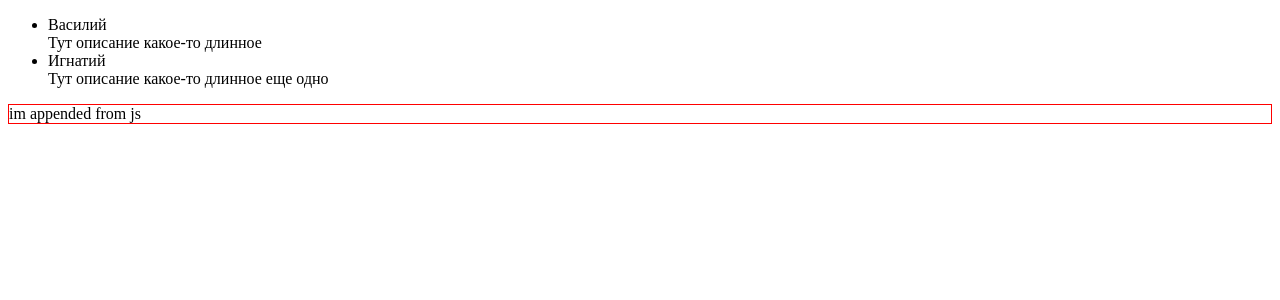
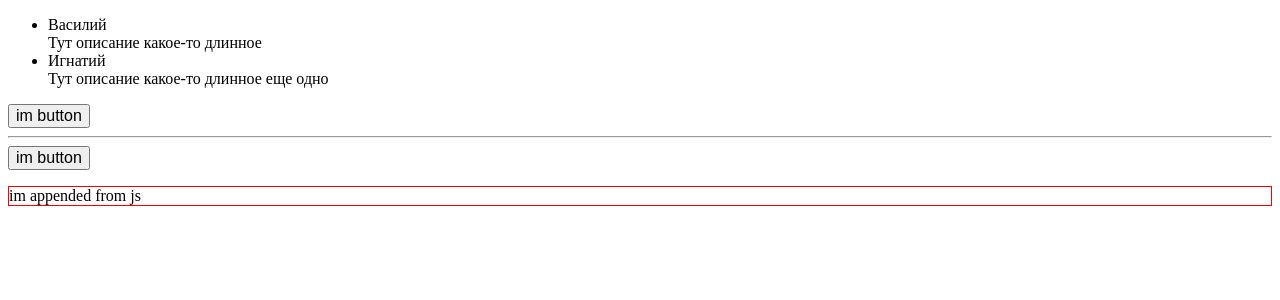
Before and after one commit to smartbitrixcomponent/smatrix-core, a PHP site: page / in a window 1280 px wide. Shown: the top 300 px of the page. Run offline with PHP 8.4, Linux system fonts and the light colour scheme.

Commit message:
Добавляет компонент заглушку. Изменился принцип подключения css и js компонента, теперь подключаются только уникальные файлы

```diff
--- a/index.php
+++ b/index.php
@@ -11,6 +11,7 @@
         false
     );
 ?>
+<?$APPLICATION->IncludeComponent("bitrix:button", "default", array("CONTENT" => "im button"));?>
 <?php
     require __DIR__."/local/core/bootstrap/footer.php"
 ?>
--- a/local/core/class/ComponentAdapter.php
+++ b/local/core/class/ComponentAdapter.php
@@ -15,6 +15,7 @@ class ComponentAdapter {
         $this->nameSpace = $explodeName[0];
         $this->folderName = $explodeName[1];
         $this->ComponentPath = $this->MakeComponentPath($componentName);
+        $this->MockComponentPath = __DIR__."/../mock/component.php";
         $this->ComponentPathTemplate = $this->MakeTemplatePath();
         $this->ComponentPathCSS = $this->getComponentAsset($this->MakeCSSPath());
         $this->ComponentPathJS = $this->getComponentAsset($this->MakeJSPath());
@@ -22,13 +23,13 @@ class ComponentAdapter {
 
 
     public function getComponent() {
+        $arResult = $this->getMockData();
+        $this->combineCSS();
+        $this->combineJS();
         if (file_exists($this->ComponentPath)) {
-            $arResult = $this->getMockData();
             require $this->ComponentPath;
-            $this->combineCSS();
-            $this->combineJS();
         } else {
-            echo "not found";
+            require $this->MockComponentPath;
         }
     }
     /**
--- a/local/core/class/Core.php
+++ b/local/core/class/Core.php
@@ -14,8 +14,12 @@ class Core {
     {
         $component = new ComponentAdapter($componentName, $componentTemplate, $arParams, $parentComponent, $arFunctionParams, $this->template);
         $component->getComponent();
-        array_push($this->CSS, $component->ComponentPathCSS);
-        array_push($this->JS, $component->ComponentPathJS);
+        if(!in_array($component->ComponentPathCSS, $this->CSS)) {
+            array_push($this->CSS, $component->ComponentPathCSS);
+        }
+        if(!in_array($component->ComponentPathJS, $this->JS)) {
+            array_push($this->JS, $component->ComponentPathJS);
+        }
     }
     public function includeHeader() {
         require $this->basePath.$this->headerFile;
--- /dev/null
+++ b/local/core/mock/component.php
@@ -0,0 +1,6 @@
+<?php
+if(file_exists($this->ComponentPathTemplate)) {
+    require $this->ComponentPathTemplate;
+} else {
+    echo "error Template '".$template."' not found";
+}
--- /dev/null
+++ b/local/templates/site/components/bitrix/button/default/script.js
@@ -0,0 +1,9 @@
+(function() {
+    var buttons = document.getElementsByClassName('js-general-button');
+    console.log(buttons.length);
+    for(var i = 0; i < buttons.length; i++) {
+        buttons[i].addEventListener('click', function() {
+            alert('click');
+        });
+    }
+})();
--- /dev/null
+++ b/local/templates/site/components/bitrix/button/default/style.css
@@ -0,0 +1,6 @@
+.general-button {
+    font-size: 16px;
+}
+.general-button:hover {
+    background-color: #cccccc;
+}
--- /dev/null
+++ b/local/templates/site/components/bitrix/button/default/template.php
@@ -0,0 +1 @@
+<button class="general-button js-general-button">im button</button>
--- a/local/templates/site/components/bitrix/simple/default/template.php
+++ b/local/templates/site/components/bitrix/simple/default/template.php
@@ -1,3 +1,6 @@
+<?
+    global $APPLICATION;
+?>
 <ul>
 <?php foreach($arResult['ITEMS'] as $item):?>
     <li>
@@ -6,3 +9,5 @@
     </li>
 <?php endforeach;?>
 </ul>
+<?$APPLICATION->IncludeComponent("bitrix:button", "default", array("CONTENT" => "im button"));?>
+<hr>
```
